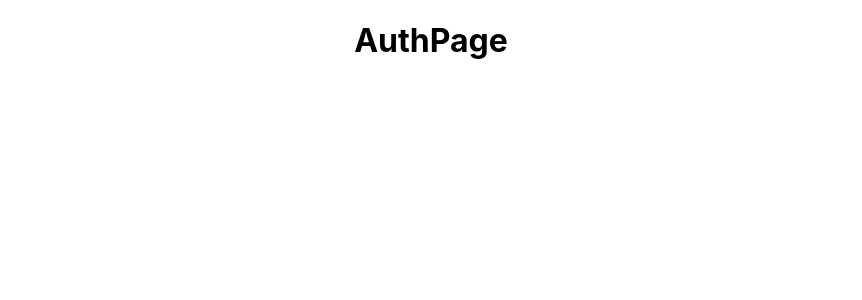
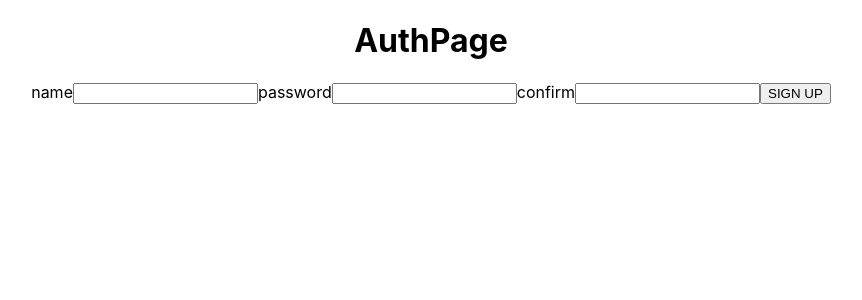
Before and after one commit to found-james/sei-cafe, a React (Create React App) app: page / in a window 1280 px wide. Shown: the top 300 px of the page, without its empty margins (209-1071 px from the left). Built offline with nearby package versions, Linux system fonts and the light colour scheme.

Commit message:
create SignupForm

```diff
--- a/config/database.js
+++ b/config/database.js
@@ -1,7 +1,7 @@
 
 const mongoose = require('mongoose');
 
-mongoose.connect(process.env.DB_URL);
+mongoose.connect(process.env.DB_UL);
 const db = mongoose.connection;
 
 db.on('open', ()=> console.log('word'));
--- /dev/null
+++ b/src/components/SignupForm/SignupForm.jsx
@@ -0,0 +1,44 @@
+import React, {Component} from "react";
+
+class SignupForm extends Component {
+    state= {
+        name: '',
+        email: '',
+        password: '',
+        confirm: '',
+        error: ''
+    }
+
+    handleChange = e => {
+        this.setState({...this.state, [e.tagert.name]: e.target.value});
+
+    }
+    render (){
+        const disable = this.state.password !== this.state.confirm;
+
+        return (
+            <>
+                <div className="form-container">
+                    <form autoComplete="off"
+                    onSubmit={this.handleSubmit}>
+
+                        <label>name</label>
+                        <input type="text" name="name"
+                        value={this.state.name}
+                        onChange={ this.handleChange} required />
+                        <label>password</label>
+                        <input type="text" name="password"
+                        value={this.state.password}
+                        onChange={ this.handleChange} required />
+                        <label>confirm</label>
+                        <input type="text" name="confirm"
+                        value={this.state.confirm}
+                        onChange={ this.handleChange} required />
+                        <button type="submit" disabled={disable}>SIGN UP</button>                                    </form>
+                </div>
+            </>
+        )
+    }
+}
+
+export default SignupForm;
--- a/src/pages/AuthPage/AuthPage.js
+++ b/src/pages/AuthPage/AuthPage.js
@@ -1,4 +1,10 @@
+ import SignupForm from "../../components/SignupForm/SignupForm"
 
-export default function AuthPage () {
-    return <h1>AuthPage</h1>
+ export default function AuthPage () {
+    return (
+        <main>
+        <h1>AuthPage</h1>
+        <SignupForm />
+        </main>
+    )
 }
```
